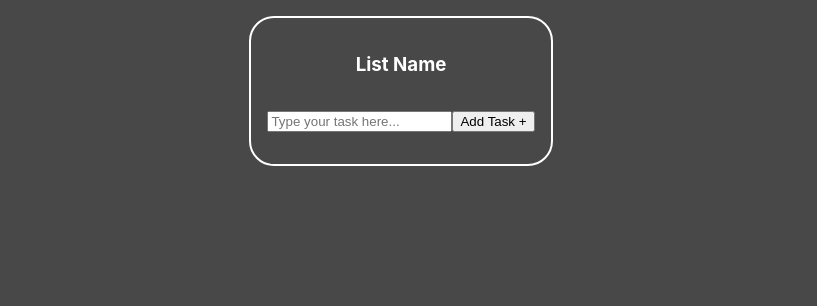
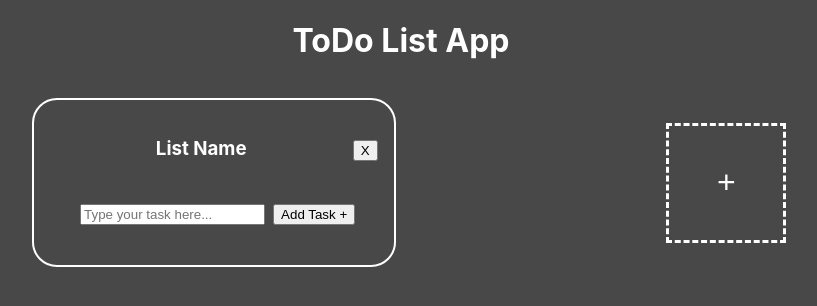
Before and after one commit to mcohen2000/react-todo, a React (Create React App) app: page / in a window 1280 px wide. Shown: the top 306 px of the page, without its empty margins (239-1056 px from the left). Built offline with nearby package versions, Linux system fonts and the light colour scheme.

Commit message:
Added Multiple ToDoList Functionality

```diff
--- a/src/App.css
+++ b/src/App.css
@@ -6,8 +6,32 @@
   height: 100vh;
   text-align: center;
 }
+h1 {
+  color: white;
+}
 .Lists {
   display: flex;
   flex-direction: row;
   justify-content: space-evenly;
+  align-items: center;
+  flex-wrap: wrap;
 }
+.newListButton{
+  all: none;
+  display: flex;
+  justify-content: center;
+  align-items: center;
+  cursor: pointer;
+  background: none;
+  border: 3px dashed white;
+  color: white;
+  font-size: 2rem;
+  width: 7.5rem;
+  height: 7.5rem;
+}
+.newListButton:hover{
+  transition: all .5s;
+  background: rgba(255, 255, 255, 0.2);
+  border: 3px solid white;
+  font-size: 2.25rem;
+}
--- a/src/App.js
+++ b/src/App.js
@@ -1,15 +1,22 @@
 import "./App.css";
-import React from "react";
+import React, { useState } from "react";
 import ToDoList from "./components/ToDoList/ToDoList";
 
-
 function App() {
+  const [lists, setLists] = useState([{name:"List Name", tasks:[]}]);
   return (
     <div className="App">
+      <h1>ToDo List App</h1>
       <div className="Lists">
-      <ToDoList></ToDoList>
-      {/* <ToDoList></ToDoList> */}
-
+        {lists.map((item, index) => (
+          <ToDoList key={index} uid={index} list={item} lists={lists} setLists={setLists}/>
+        ))}
+        <button
+          className="newListButton"
+          onClick={() => setLists((prevState) => [...prevState, {name:"List Name", tasks:[]}])}
+        >
+          +
+        </button>
       </div>
     </div>
   );
--- a/src/components/ToDoItem/ToDoItem.css
+++ b/src/components/ToDoItem/ToDoItem.css
@@ -1,13 +1,24 @@
 .listItem {
     border: 2px solid red;
     padding: 1rem;
+    margin: .5rem;
+    display: flex;
+    flex-direction: column;
+}
+input{
     margin: .5rem;
 }
 p {
     color: white;
     margin-top: 0;
+    cursor: pointer;
 }
 .complete {
     border: 2px solid lime;
 
 }
+.complete p{
+    color: rgba(255, 255, 255, 0.5);
+    text-decoration: line-through;
+
+}
--- a/src/components/ToDoItem/ToDoItem.js
+++ b/src/components/ToDoItem/ToDoItem.js
@@ -4,13 +4,17 @@ import "./ToDoItem.css";
 export default function ToDoItem({
   task,
   handleDelete,
-  updateTask,
+  updateText,
   handleComplete,
+  editing,
+  setEditing
 }) {
   return (
     <li className={`listItem task${task.id} ${task.completed ? "complete" : ""}`}>
-      <p>{task.text}</p>
-      <button onClick={() => updateTask(task.id)}>Update Text</button>
+      {editing ? <input defaultValue={task.text} onBlur={(e) => {
+        updateText(task.id, e.target.value)
+        setEditing(false)
+        }}></input> : <p onClick={() => setEditing(true)}>{task.text}</p>}
       <button onClick={() => handleComplete(task.id)}>Completed</button>
       <button onClick={() => handleDelete(task.id)}>Delete</button>
     </li>
--- a/src/components/ToDoList/ToDoList.css
+++ b/src/components/ToDoList/ToDoList.css
@@ -10,6 +10,19 @@
 h3 {
     color: white;
 }
+#listName{
+    all: unset;
+    color: white;
+    border: 2px solid rgba(255, 255, 255, 0);
+    border-radius: 25px;
+}
+#listName:hover {
+    all: unset;
+    color: white;
+    border: 2px solid white;
+    border-radius: 25px;
+    transition: all 1s;
+}
 .list {
     display: flex;
     flex-direction: column;
--- a/src/components/ToDoList/ToDoList.js
+++ b/src/components/ToDoList/ToDoList.js
@@ -2,86 +2,115 @@ import React, { useState, useEffect } from "react";
 import ToDoItem from "../ToDoItem/ToDoItem";
 import "./ToDoList.css";
 
-export default function ToDoList() {
-  const [taskList, setTaskList] = useState([]);
+export default function ToDoList({ uid, list, lists, setLists }) {
   const [task, setTask] = useState({});
+  const [editing, setEditing] = useState(false);
   const newTask = {
     text: "",
-    id: taskList.length,
+    id: list.tasks.length,
     completed: false,
   };
-  const updateTask = (id) => {
-    const newList = [...taskList];
-    console.log("UPDATE TASK:", newList[id].text);
+  const updateLists = (listName, listObj) => {
+    const newLists = [...lists];
+    newLists[uid] = { name: listName, tasks: listObj };
+
+    setLists(newLists);
+  };
+  const updateText = (id, text) => {
+    const newList = [...list.tasks];
     newList.forEach((item) => {
       if (item.id === id) {
-        item.text = task.text;
+        item.text = text;
       }
     });
-    setTaskList(newList);
+    updateLists(list.name, newList);
     document.getElementById("newTaskInput").value = "";
   };
   const handleComplete = (id) => {
-    const newList = [...taskList];
-    console.log("UPDATE TASK:", newList[id].text);
+    const newList = [...list.tasks];
     newList.forEach((item) => {
       if (item.id === id) {
         item.completed = !item.completed;
       }
     });
-    console.log("UPDATED TASK!!!!", newList);
-    setTaskList(newList);
+    updateLists(list.name, newList);
   };
   const handleTask = (str) => {
     newTask.text = str;
     setTask(newTask);
   };
+
   const handleDelete = (id) => {
-    const newList = taskList.filter((task) => task.id !== id);
-    newList.map((item, index) => {
+    // make a copy of state without deleted item
+    const newList = list.tasks.filter((task) => task.id !== id);
+    //update ids
+    newList.forEach((item, index) => {
       item.id = index;
-      return null;
     });
-    console.log("newList!!", newList);
-    setTaskList(newList);
+    updateLists(list.name, newList);
   };
   const submitTask = (task) => {
-    setTaskList((prevState) => [...prevState, task]);
+    const newList = [...list.tasks, task];
+    updateLists(list.name, newList);
     document.getElementById("newTaskInput").value = "";
     newTask.text = "";
   };
+  const handleListName = (text) => {
+    updateLists(text, list.tasks);
+    document.getElementById("newTaskInput").value = "";
+    newTask.text = "";
+  };
+
   useEffect(() => {
-    console.log(taskList);
-  }, [taskList]);
+    console.log(list);
+  }, [list]);
   return (
     <div className="list-wrapper">
-      <h3>List Name</h3>
+      <h3>
+        <input
+          id="listName"
+          type="text"
+          value={list.name}
+          onChange={(e) => handleListName(e.target.value)}
+        ></input>
+        <button
+          onClick={() => {
+            const newLists = [...lists];
+            newLists.splice(uid, 1);
+            setLists(newLists);
+          }}
+        >
+          X
+        </button>
+      </h3>
 
       <ul className="list">
-        {taskList.map((item, index) => (
+        {list.tasks.map((item, index) => (
           <ToDoItem
             task={item}
             key={index}
             handleDelete={handleDelete}
-            updateTask={updateTask}
+            updateText={updateText}
             handleComplete={handleComplete}
+            editing={editing}
+            setEditing={setEditing}
           />
         ))}
-        <div className="addItem">
+        <form
+          className="addItem"
+          onSubmit={(e) => {
+            e.preventDefault();
+            submitTask(task);
+          }}
+        >
           <input
             id="newTaskInput"
             type="text"
             placeholder="Type your task here..."
             onChange={(e) => handleTask(e.target.value)}
           ></input>
-          <button
-            onClick={() => {
-              submitTask(task);
-            }}
-          >
-            Add Task +
-          </button>
-        </div>
+          <button type="submit">Add Task +</button>
+        </form>
       </ul>
     </div>
   );
```
